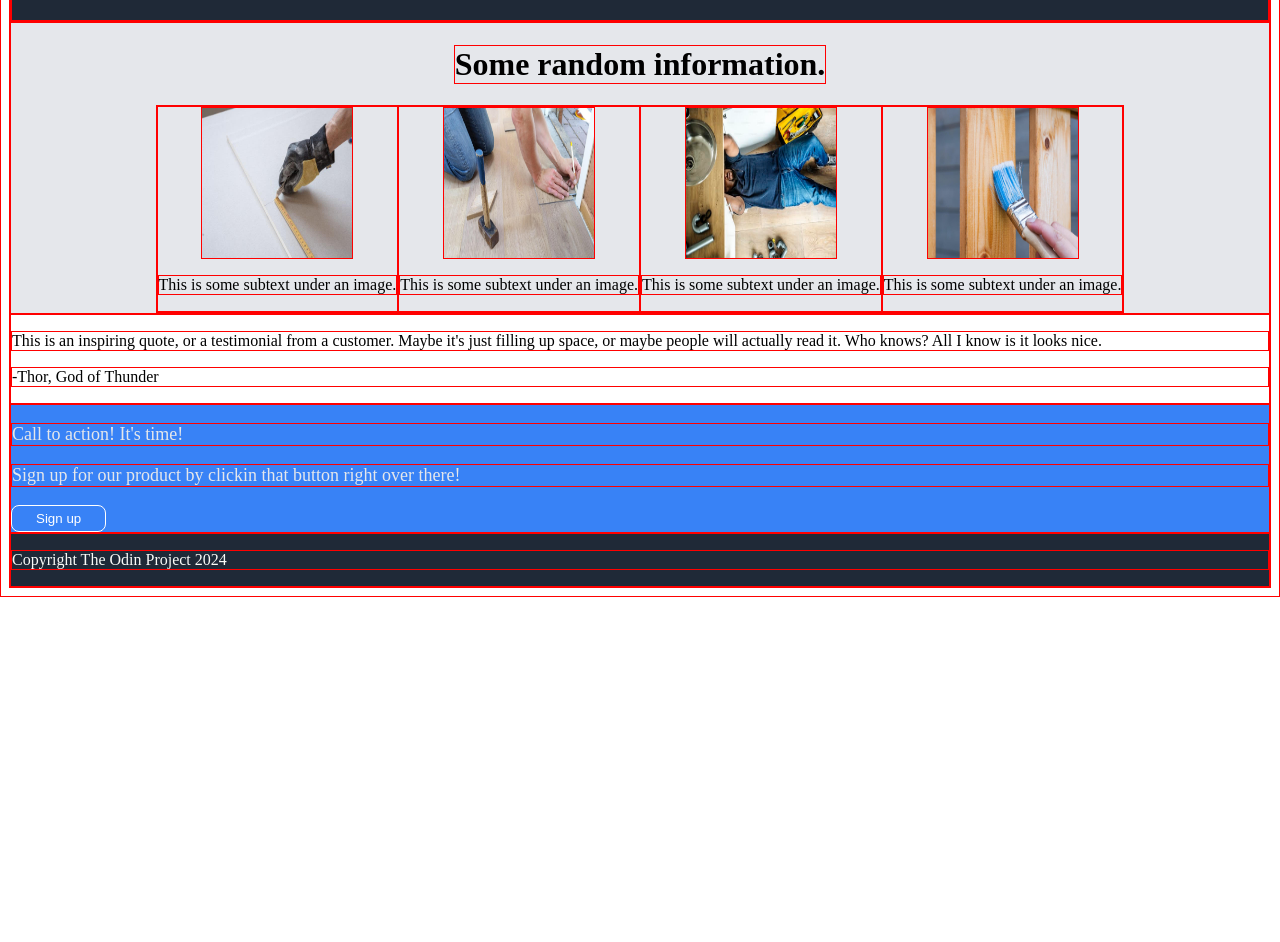
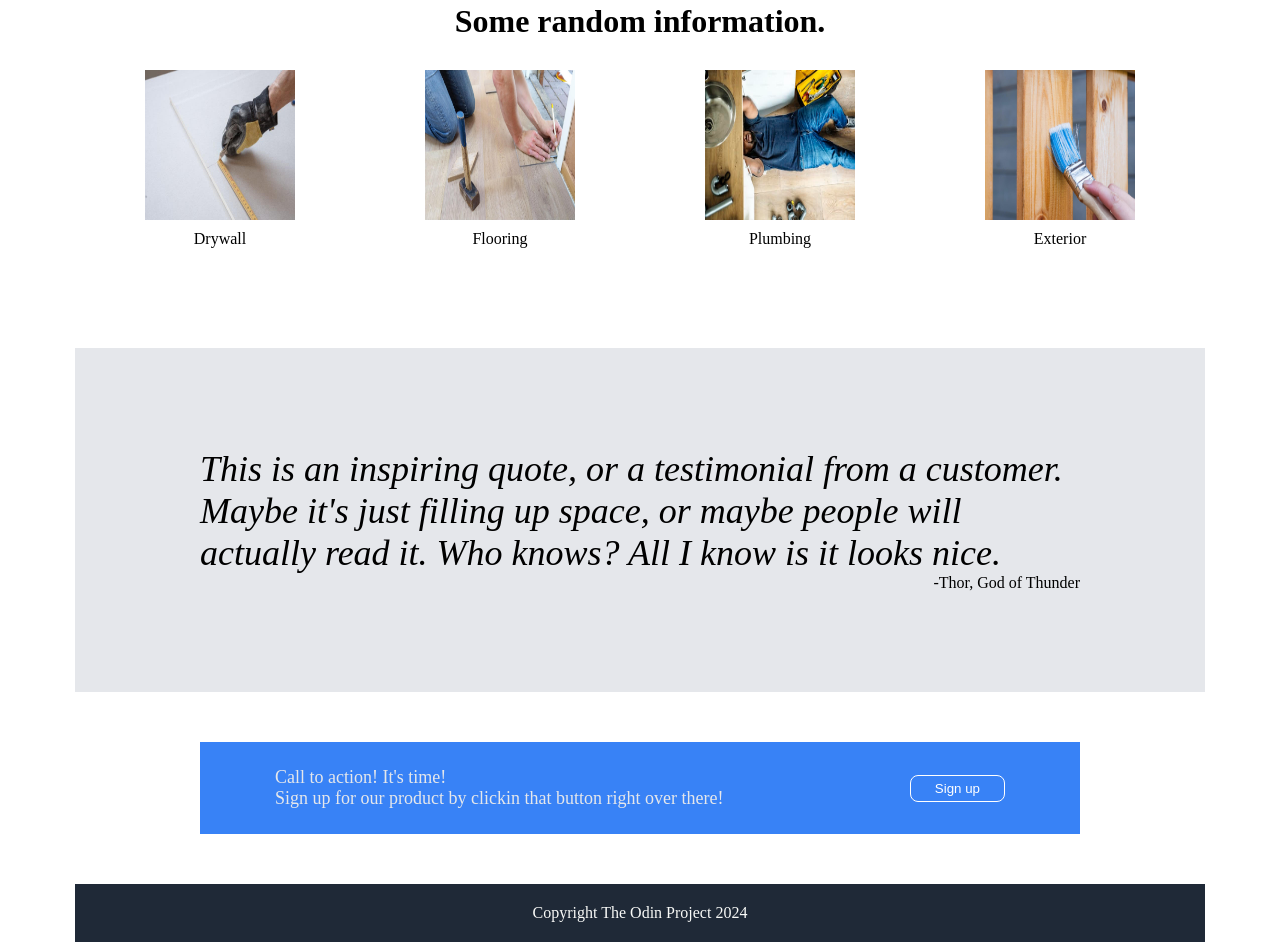
Before and after one commit to tcarl9/odin-landing-page, a plain HTML site: page index.html in a window 1280 px wide. Shown: the part 501-1443 px from the top of the page. Before the commit the page ends 1098 px from the top, so only its background shows below. Drawn offline with Linux system fonts and the light colour scheme.

Commit message:
feat: finished landing page

```diff
--- a/index.html
+++ b/index.html
@@ -30,34 +30,38 @@
     </div>
     </div>
     <div class="services">
-            <h1>Some random information.</h1>
+            <h1 class="service-title">Some random information.</h1>
         <div class="center">
             <div class="service">
             <img src="images/drywall.jpg" alt="drywall" width="150" height="150">
-            <p>This is some subtext under an image.</p>
+            <p>Drywall</p>
             </div>
             <div class="service">
             <img src="images/flooring.jpg" alt="flooring" width="150" height="150">
-            <p>This is some subtext under an image.</p>
+            <p>Flooring</p>
             </div>
             <div class="service">
             <img src="images/plumbing.jpg" alt="plumbing" width="150" height="150">
-            <p>This is some subtext under an image.</p>
+            <p>Plumbing</p>
             </div>
             <div class="service">
             <img src="images/exterior.jpg" alt="exterior" width="150" height="150">
-            <p>This is some subtext under an image.</p>
+            <p>Exterior</p>
             </div>
         </div>
     </div>
     <div class="quote">
-        <p>This is an inspiring quote, or a testimonial from a customer. Maybe it's just filling up space, or maybe people will actually read it. Who knows? All I know is it looks nice.</p>
-        <p>-Thor, God of Thunder</p>
+        <p class="italic">This is an inspiring quote, or a testimonial from a customer. Maybe it's just filling up space, or maybe people will actually read it. Who knows? All I know is it looks nice.</p>
+        <p class="person">-Thor, God of Thunder</p>
     </div>
     <div class="contact">
+        <div class="left-contact">
         <p>Call to action! It's time!</p>
         <p>Sign up for our product by clickin that button right over there!</p>
+        </div>
+        <div class="right-contact">
         <button class="button-border">Sign up</button>
+        </div>
     </div>
     <div class="footer">
         <p>Copyright The Odin Project 2024</p>
--- a/styles.css
+++ b/styles.css
@@ -1,17 +1,12 @@
 * {
-    border: 1px solid red;
+    /* border: 1px solid red; */
+    margin: 0px 25px;
 }
 
 /* Header Styles */
 .header, .footer{
     background-color: #1F2937;
     color: #F9FAF8;
-    /* display: flex;
-    flex-direction: row;
-    justify-content: space-between; */
-    /* flex-direction: row;
-    justify-content: space-between;
-    align-items: flex-start; */
 }
 
 .top {
@@ -65,22 +60,52 @@ button {
 
 /* Third Section Styles */
 .services {
-    background-color: #E5E7EB;
     text-align: center;
     display: flex;
     flex-direction: column;
     align-items: center;
+    padding: 100px;
 }
 
 .service {
     display: flex;
     flex-direction: column;
     align-items: center;
-    justify-content: center;
+    gap: 20;
+}
+
+.service p {
+    padding-top: 10px;
 }
 
 .center {
     display: flex;
+    align-items: space-between;
+    gap: 30px;
+}
+
+.service-title{
+    padding-bottom: 30px;
+}
+
+
+/* Fourth Section Styles */
+.quote {
+    background-color: #E5E7EB;
+    display: flex;
+    flex-direction: column;
+    align-items: center;
+    padding: 100px;
+}
+
+.italic {
+    font-size: 36px;
+    font-style: italic;
+}
+.person {
+    display: flex;
+    align-self: flex-end;
+
 }
 
 /* Fifth Section Styles */
@@ -88,8 +113,24 @@ button {
     background-color: #3882F6;
     font-size: 18px;
     color: #E5E7EB;
+    display: flex;
+    justify-content: space-between;
+    margin: 50px 150px;
+    padding: 25px;
 }
 
 .button-border{
     border: 1px white solid;
 }
+
+.right-contact{
+    display: flex;
+    align-items: center;
+}
+
+/* Footer */
+.footer {
+    display:flex;
+    justify-content: center;
+    padding: 20px;
+}
```
